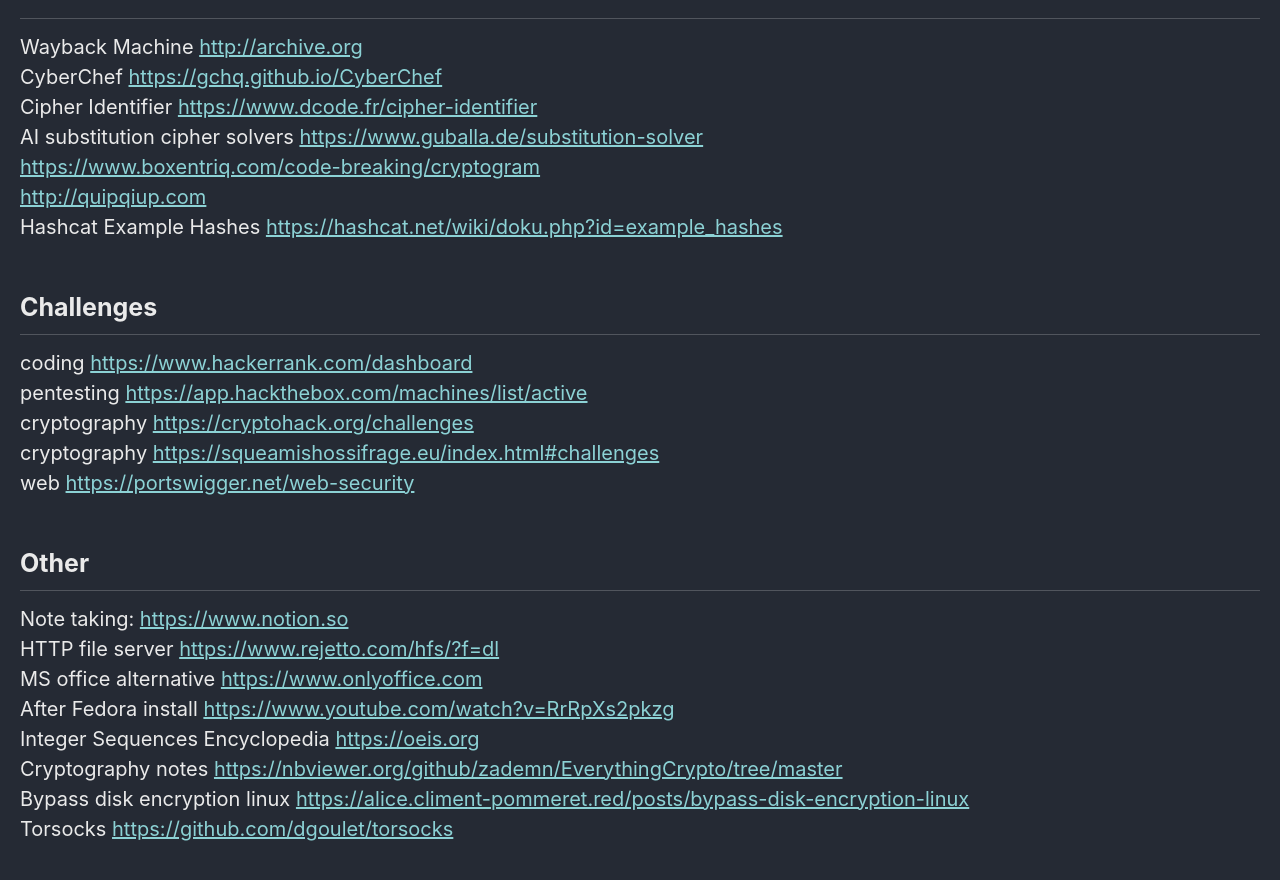
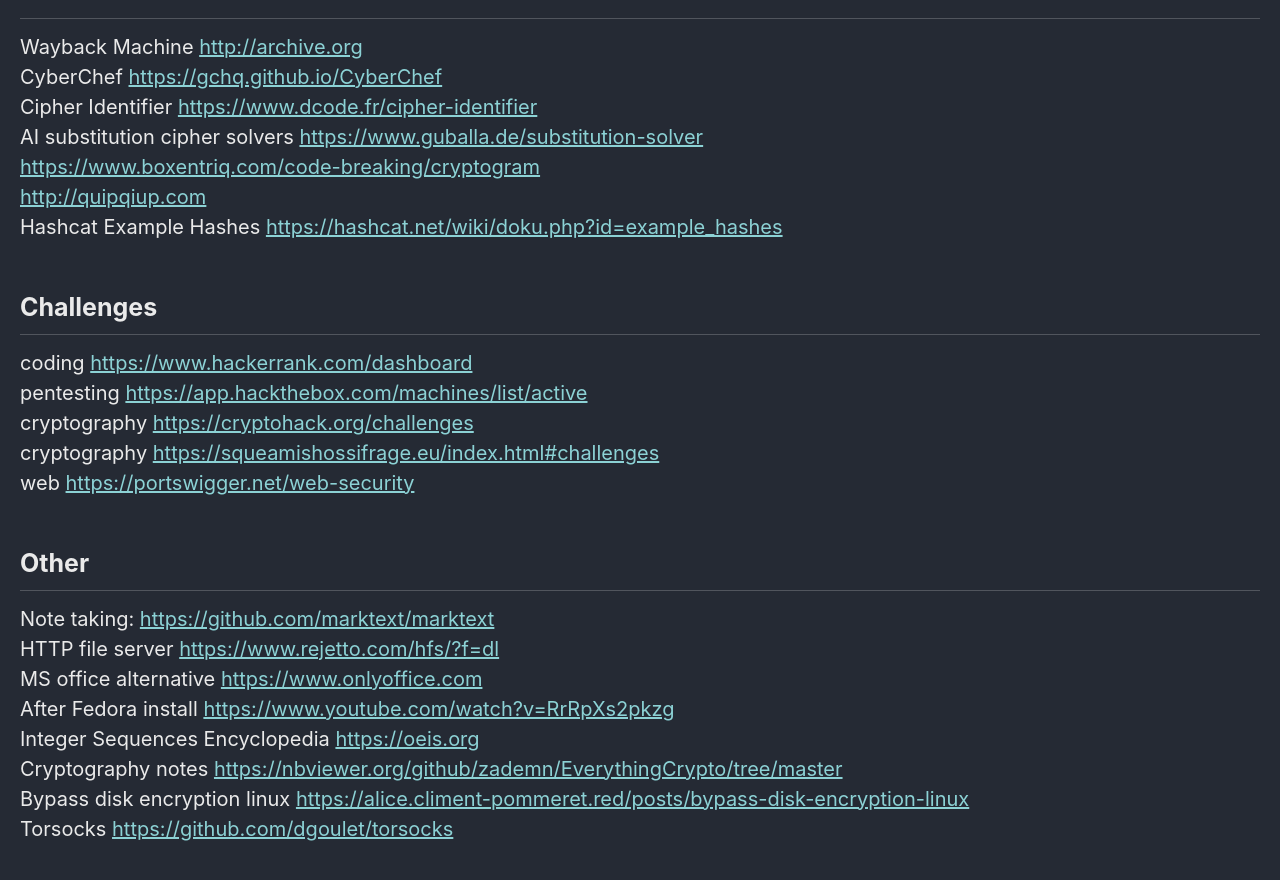
Before and after one commit to Connor-McCartney/Connor-McCartney.github.io, a Jekyll site: the page built from _pages/misc/resources.md, in a window 1280 px wide and 900 px high, scrolled down 674 px. Shown: the top 880 px of the window. Built offline with Jekyll 4.4.1, drawn with Linux system fonts in a browser that asks for light colours; cached includes are drawn as plain includes; part of the change alters nothing that is shown.

Commit message:
Update resources.md

```diff
--- a/_pages/misc/resources.md
+++ b/_pages/misc/resources.md
@@ -37,7 +37,7 @@ web <https://portswigger.net/web-security> <br>
 
 ## Other
 
-Note taking: <https://www.notion.so> <br>
+Note taking: <https://github.com/marktext/marktext> <br>
 HTTP file server <https://www.rejetto.com/hfs/?f=dl> <br>
 MS office alternative <https://www.onlyoffice.com> <br>
 After Fedora install <https://www.youtube.com/watch?v=RrRpXs2pkzg>  <br>
```
